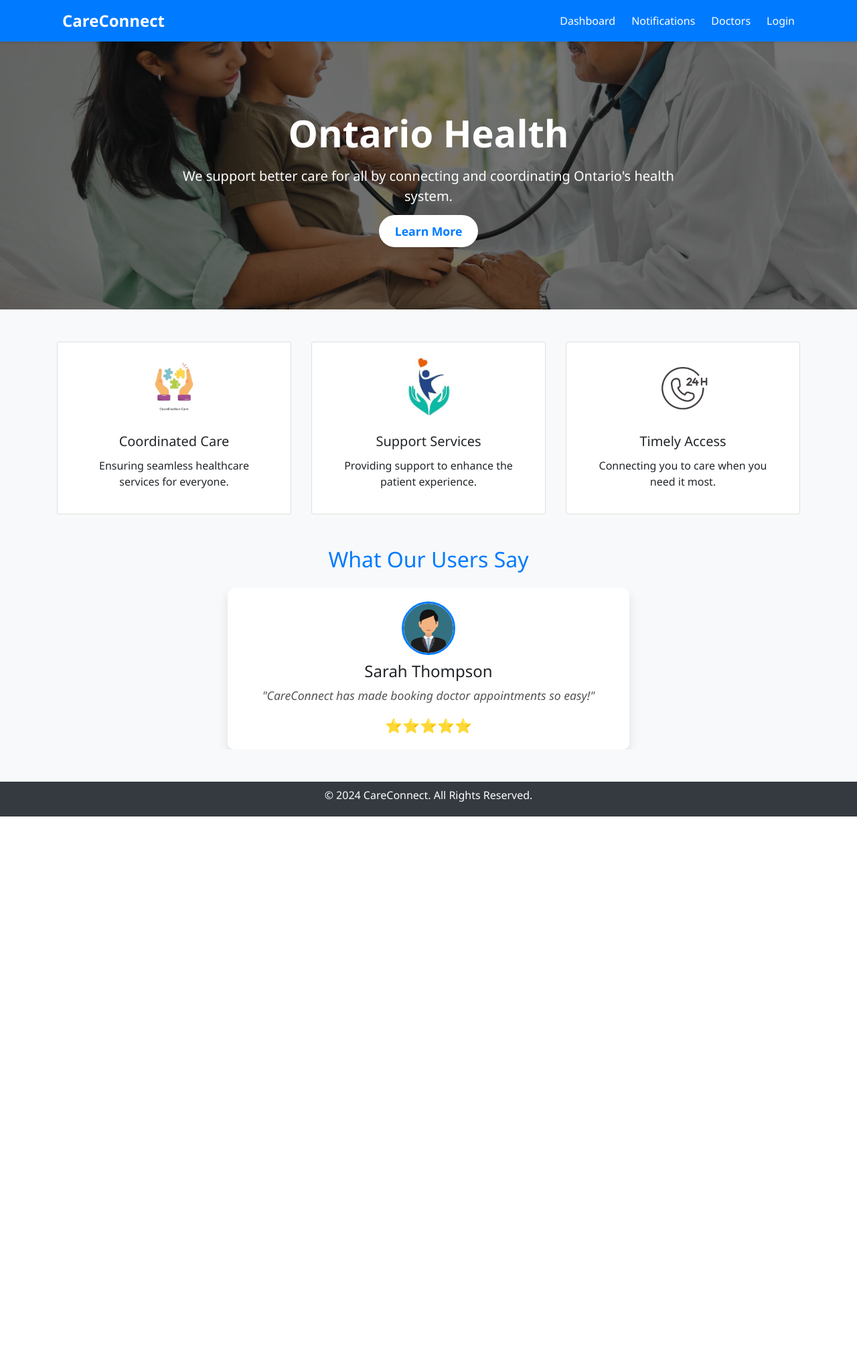
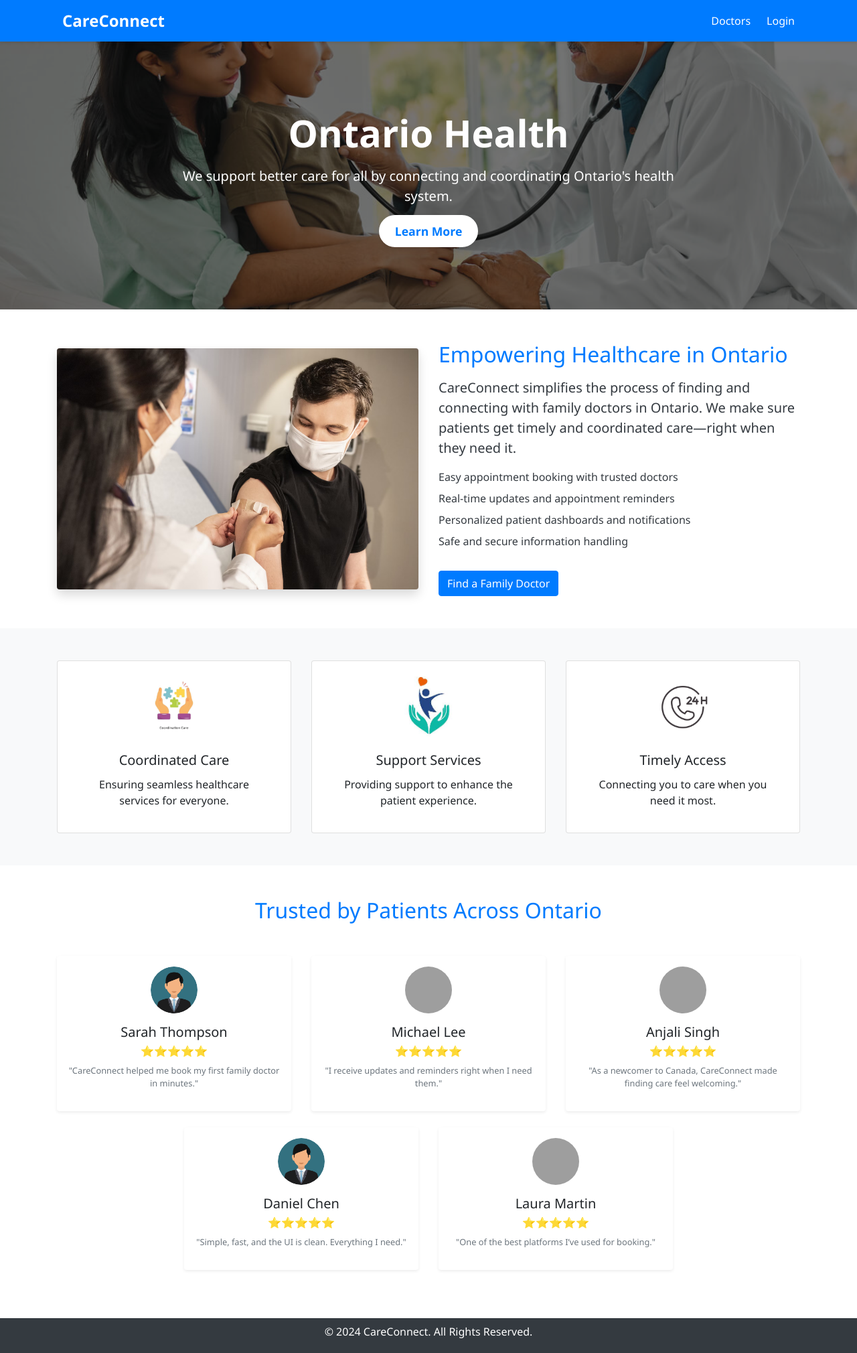
Before and after one commit to vinayscloud/careconnect, a Flask app: page / in a window 1280 px wide. Shown: the whole page at 67% size. Before the commit the page ends 1219 px from the top, so only its background shows below. Run offline with Flask 3, Linux system fonts and the light colour scheme; some libraries are stand-ins or nearby versions; grey boxes are pictures that could not be loaded.

Commit message:
UI chnages and fix done

```diff
--- a/frontend/assets/styles/navbar.css
+++ b/frontend/assets/styles/navbar.css
@@ -21,3 +21,22 @@
   color: #ffe082 !important;
   /* light amber highlight */
 }
+
+.loader {
+  border: 6px solid #f3f3f3;
+  border-top: 6px solid #007bff;
+  border-radius: 50%;
+  width: 40px;
+  height: 40px;
+  animation: spin 1s linear infinite;
+  margin: 20px auto;
+}
+
+@keyframes spin {
+  0% {
+    transform: rotate(0deg);
+  }
+  100% {
+    transform: rotate(360deg);
+  }
+}
--- a/frontend/pages/index.html
+++ b/frontend/pages/index.html
@@ -13,6 +13,7 @@
             font-family: "Segoe UI", Tahoma, Geneva, Verdana, sans-serif;
             background-color: #f8f9fa;
         }
+
         .hero {
             position: relative;
             background: url('{{ url_for("static", filename="images/family-doctor.JPG") }}') no-repeat center center;
@@ -131,6 +132,13 @@
             <div class="collapse navbar-collapse" id="navbarNav">
                 <ul class="navbar-nav ml-auto">
                     <li class="nav-item">
+                        <a class="nav-link d-flex align-items-center"
+                            href="{{ url_for('load_page', page_name='doctor-profile') }}">
+                            <i class="fa-solid fa-user-doctor mr-2"></i>Doctors
+                        </a>
+                    </li>
+                    {% if session['token'] %}
+                    <li class="nav-item">
                         <a class="nav-link d-flex align-items-center" href="{{ url_for('auth.dashboard') }}">
                             <i class="fas fa-tachometer-alt mr-2"></i> Dashboard
                         </a>
@@ -142,13 +150,6 @@
                         </a>
                     </li>
                     <li class="nav-item">
-                        <a class="nav-link d-flex align-items-center"
-                            href="{{ url_for('load_page', page_name='doctor-profile') }}">
-                            <i class="fas fa-user-edit mr-2"></i> Doctors
-                        </a>
-                    </li>
-                    {% if session['token'] %}
-                    <li class="nav-item">
                         <a class="nav-link d-flex align-items-center" href="{{ url_for('auth.logout') }}"
                             onclick="return confirmLogout();">
                             <i class="fas fa-sign-out-alt mr-2"></i> Logout
@@ -158,7 +159,7 @@
                     <li class="nav-item">
                         <a class="nav-link d-flex align-items-center"
                             href="{{ url_for('load_page', page_name='login') }}">
-                            <i class="fas fa-sign-in-alt mr-2"></i> Login
+                            <i class="fa-solid fa-user mr-2"></i>Login
                         </a>
                     </li>
                     {% endif %}
@@ -175,6 +176,36 @@
             <a href="{{ url_for('load_page', page_name='learn-more') }}">Learn More</a>
         </div>
     </section>
+
+    <!-- About Application (Jumbotron-like Section) -->
+    <section class="bg-white text-dark py-5">
+        <div class="container">
+            <div class="row align-items-center">
+                <div class="col-md-6 mb-4 mb-md-0">
+                    <img src="{{ url_for('static', filename='images/healthcare-connected.jpg') }}"
+                        alt="Healthcare System" class="img-fluid rounded shadow">
+                </div>
+                <div class="col-md-6">
+                    <h2 class="mb-3 text-primary">Empowering Healthcare in Ontario</h2>
+                    <p class="lead">CareConnect simplifies the process of finding and connecting with family doctors in
+                        Ontario. We make sure patients get timely and coordinated care—right when they need it.</p>
+                    <ul class="list-unstyled">
+                        <li class="mb-2"><i class="fas fa-check-circle text-success"></i> Easy appointment booking with
+                            trusted doctors</li>
+                        <li class="mb-2"><i class="fas fa-check-circle text-success"></i> Real-time updates and
+                            appointment reminders</li>
+                        <li class="mb-2"><i class="fas fa-check-circle text-success"></i> Personalized patient
+                            dashboards and notifications</li>
+                        <li class="mb-2"><i class="fas fa-check-circle text-success"></i> Safe and secure information
+                            handling</li>
+                    </ul>
+                    <a href="{{ url_for('load_page', page_name='doctor-profile') }}" class="btn btn-primary mt-3">Find a
+                        Family Doctor</a>
+                </div>
+            </div>
+        </div>
+    </section>
+
 
 
     <!-- Features Section -->
@@ -214,38 +245,14 @@
     </div>
 
     <!-- Testimonials Section -->
-    <section class="container my-5">
-        <h2 class="text-center text-primary mb-4">What Our Users Say</h2>
-        <div id="testimonialCarousel" class="carousel slide carousel-fade" data-bs-ride="carousel"
-            data-bs-interval="5000">
-            <div class="carousel-inner">
-                <div class="carousel-item active">
-                    <div class="testimonial">
-                        <img src="{{ url_for('static', filename='images/user1.png') }}" alt="User 1"
-                            class="testimonial-img">
-                        <h4>Sarah Thompson</h4>
-                        <p class="testimonial-text">"CareConnect has made booking doctor appointments so easy!"</p>
-                        <div class="stars">⭐⭐⭐⭐⭐</div>
-                    </div>
-                </div>
-                <div class="carousel-item">
-                    <div class="testimonial">
-                        <img src="{{ url_for('static', filename='images/user2.jpg') }}" alt="User 2"
-                            class="testimonial-img">
-                        <h4>Michael Lee</h4>
-                        <p class="testimonial-text">"The notification system is a lifesaver!"</p>
-                        <div class="stars">⭐⭐⭐⭐⭐</div>
-                    </div>
-                </div>
+
+    <section class="bg-white py-5">
+        <div class="container">
+            <h2 class="text-center text-primary mb-5">Trusted by Patients Across Ontario</h2>
+            <div id="testimonialRow" class="row justify-content-center row-cols-1 row-cols-md-2 row-cols-lg-3 g-4"
+                data-img-path="{{ url_for('static', filename='images') }}">
+                <!-- Testimonials will be injected here -->
             </div>
-
-            <!-- Carousel Controls (Next & Previous Buttons) -->
-            <!-- <button class="carousel-control-prev" type="button" data-bs-target="#testimonialCarousel" data-bs-slide="prev">
-                <span class="carousel-control-prev-icon"></span>
-            </button>
-            <button class="carousel-control-next" type="button" data-bs-target="#testimonialCarousel" data-bs-slide="next">
-                <span class="carousel-control-next-icon"></span>
-            </button> -->
         </div>
     </section>
 
@@ -259,6 +266,40 @@
 
     <script src="{{ url_for('static', filename='scripts/jquery-3.5.1.slim.min.js') }}"></script>
     <script src="{{ url_for('static', filename='scripts/bootstrap.bundle.min.js') }}"></script>
+    <script>
+        const testimonials = [
+            { name: "Sarah Thompson", text: "CareConnect helped me book my first family doctor in minutes.", image: "user1.png" },
+            { name: "Michael Lee", text: "I receive updates and reminders right when I need them.", image: "user2.jpg" },
+            { name: "Anjali Singh", text: "As a newcomer to Canada, CareConnect made finding care feel welcoming.", image: "user2.jpg" },
+            { name: "Daniel Chen", text: "Simple, fast, and the UI is clean. Everything I need.", image: "user1.png" },
+            { name: "Laura Martin", text: "One of the best platforms I’ve used for booking.", image: "user2.jpg" },
+        ];
+
+        function renderTestimonials() {
+            const container = document.getElementById("testimonialRow");
+            const imagePath = container.getAttribute("data-img-path");
+
+            testimonials.forEach((t) => {
+                const col = document.createElement("div");
+                col.className = "col d-flex pb-4";
+
+                col.innerHTML = `
+        <div class="card w-100 h-100 border-0 shadow-sm rounded-4 p-3 text-center">
+        <img src="${imagePath}/${t.image}" class="rounded-circle mx-auto mb-3"
+             alt="${t.name}" style="width: 70px; height: 70px;">
+        <h5 class="fw-bold mb-1">${t.name}</h5>
+        <div class="text-warning mb-2">⭐⭐⭐⭐⭐</div>
+        <p class="text-muted small">"${t.text}"</p>
+        </div>
+        `;
+
+                container.appendChild(col);
+            });
+        }
+
+        document.addEventListener("DOMContentLoaded", renderTestimonials);
+
+    </script>
 </body>
 
 </html>
--- a/frontend/pages/patient-user-dashboard.html
+++ b/frontend/pages/patient-user-dashboard.html
@@ -84,7 +84,7 @@
           </li>
           <li class="nav-item">
             <a class="nav-link d-flex align-items-center" href="{{ url_for('load_page', page_name='doctor-profile') }}">
-              <i class="fas fa-user-edit mr-2"></i> Doctors
+              <i class="fa-solid fa-user-doctor mr-2"></i>Doctors
             </a>
           </li>
           {% if session['token'] %}
--- a/frontend/pages/signup.html
+++ b/frontend/pages/signup.html
@@ -77,7 +77,7 @@
       {% endif %}
       <div class="form-floating">
         <input type="text" class="form-control" id="username" name="username" placeholder="Full Name" required>
-        <label for="username">Full Name</label>
+        <label for="username">Username</label>
       </div>
       <div class="form-floating">
         <input type="email" class="form-control" id="email" name="email" placeholder="name@example.com" required>
```
Also changed, not shown: frontend/assets/scripts/doctor_records.js (+56 -17 lines), frontend/assets/scripts/notifications.js (+8 -1 lines), frontend/assets/scripts/patient_records.js (+37 -11 lines), frontend/pages/booking-form.html (+51 -8 lines), frontend/pages/doctor-profile.html (+21 -8 lines), frontend/pages/doctor_records.html (+8 -0 lines), frontend/pages/doctor_update_profile.html (+8 -1 lines), frontend/pages/learn-more.html (+34 -37 lines), frontend/pages/notifications.html (+25 -0 lines), frontend/pages/patient_records.html (+7 -1 lines), frontend/assets/images/healthcare-connected.jpg (added). Lines whose indentation alone changed are shown as unchanged.
